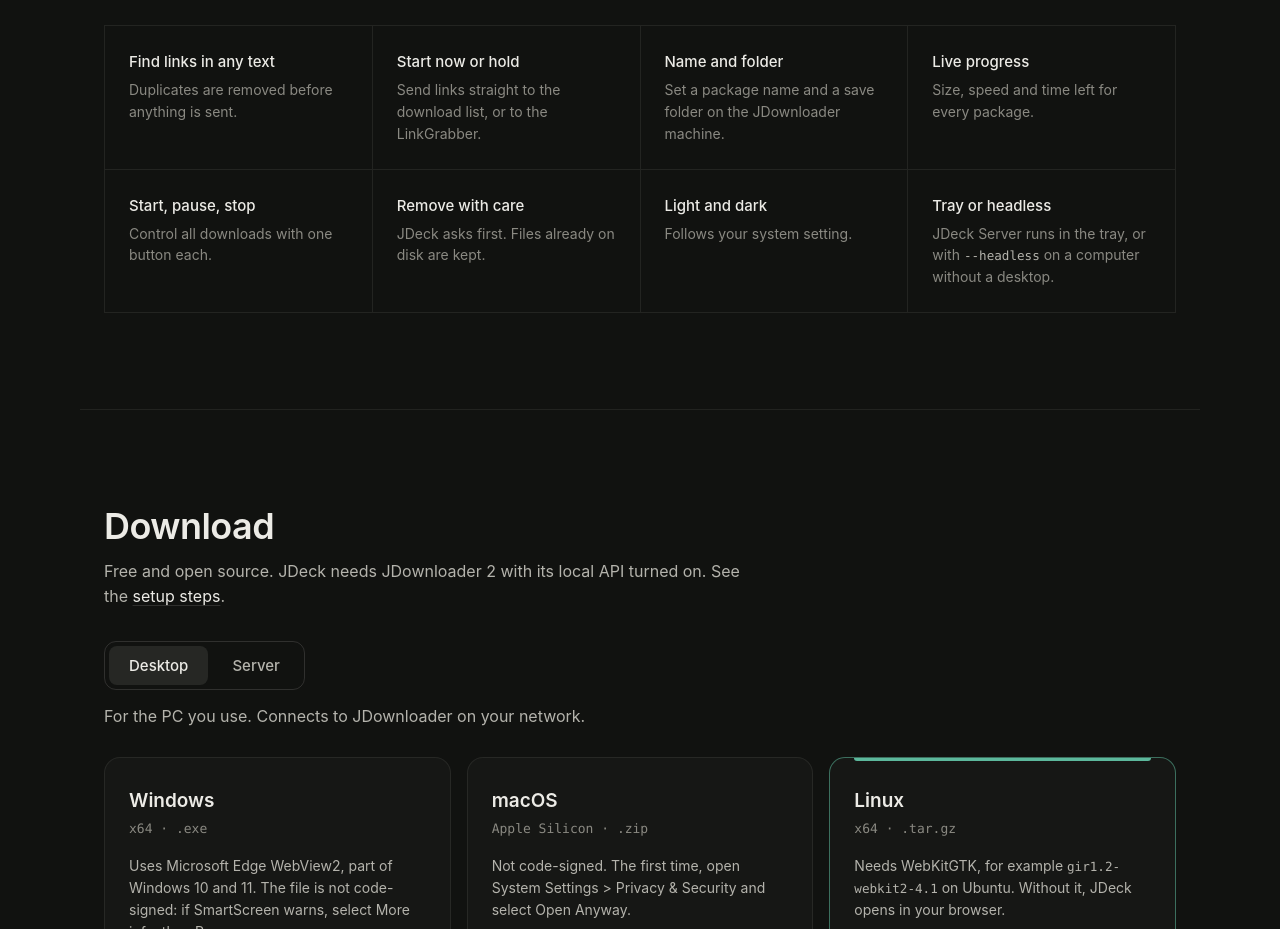
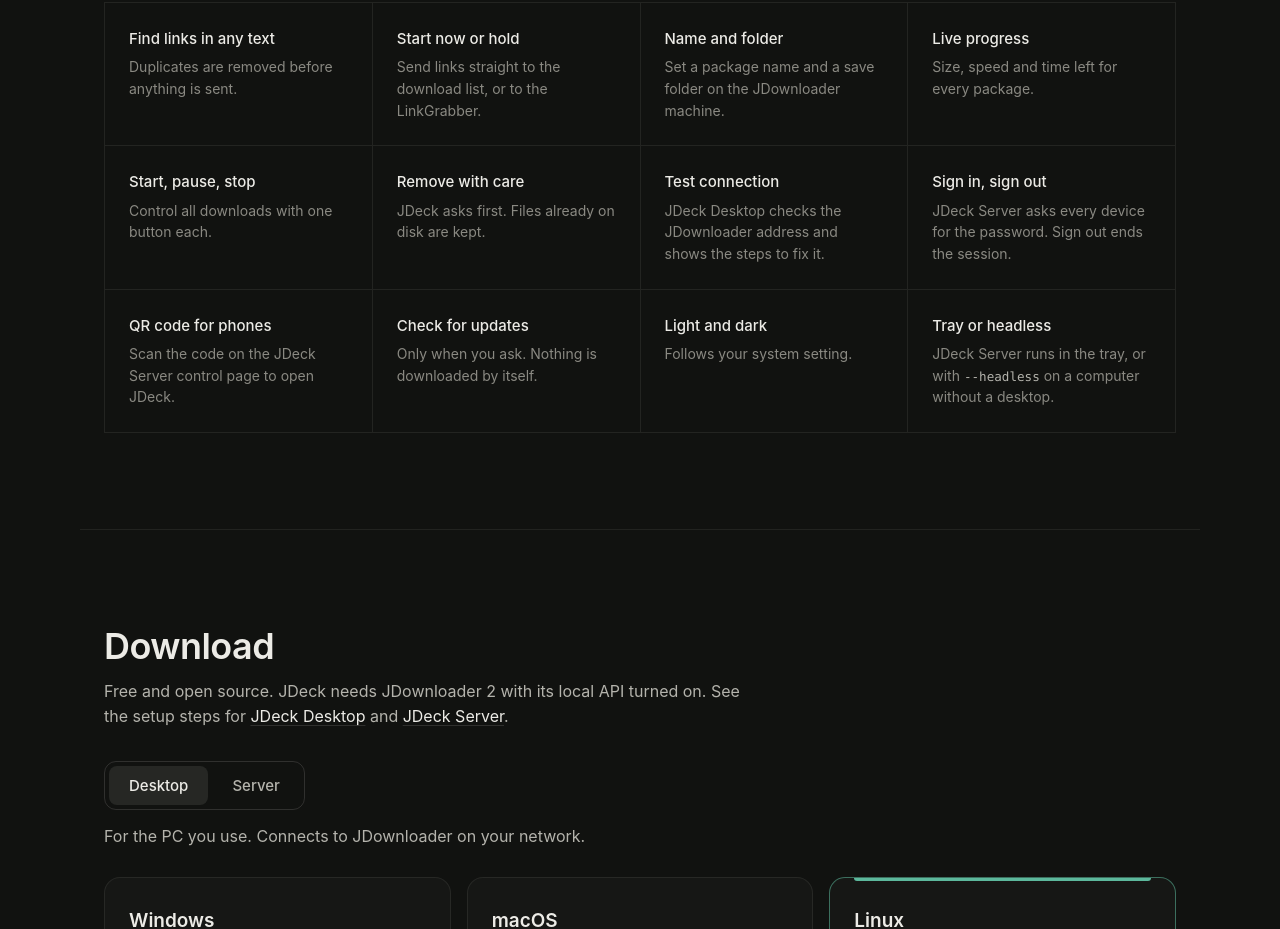
Before and after one commit to TariqMK/JDeck, a plain HTML site: page docs/index.html in a window 1280 px wide. Shown: the part 2937-3866 px from the top of the page. Drawn offline with Linux system fonts and the light colour scheme; no server answers.

Commit message:
Restructure README and update website content
Move Privacy after Download, add an edition diagram, make Run From
Source work on every OS, and note that GitHub Pages is live. On the
site, fix the setup link, state offline use in the privacy principle
and fill the feature grid to 12 items.

Co-Authored-By: Claude Opus 5.5 <noreply@anthropic.com>

```diff
--- a/docs/index.html
+++ b/docs/index.html
@@ -83,7 +83,7 @@
   <section class="principles" aria-label="Principles">
     <div>
       <h2>Stays on your network</h2>
-      <p>No account, no cloud and no tracking. JDeck does not use MyJDownloader. It talks only to the JDownloader address you set, and to GitHub when you select the version to check for updates.</p>
+      <p>Works without the internet. No account, no cloud and no tracking. JDeck does not use MyJDownloader. It talks only to JDownloader, and to GitHub when you check for updates.</p>
     </div>
     <div>
       <h2>JDownloader stays as it is</h2>
@@ -154,6 +154,10 @@
       <li><strong>Live progress</strong><span>Size, speed and time left for every package.</span></li>
       <li><strong>Start, pause, stop</strong><span>Control all downloads with one button each.</span></li>
       <li><strong>Remove with care</strong><span>JDeck asks first. Files already on disk are kept.</span></li>
+      <li><strong>Test connection</strong><span>JDeck Desktop checks the JDownloader address and shows the steps to fix it.</span></li>
+      <li><strong>Sign in, sign out</strong><span>JDeck Server asks every device for the password. Sign out ends the session.</span></li>
+      <li><strong>QR code for phones</strong><span>Scan the code on the JDeck Server control page to open JDeck.</span></li>
+      <li><strong>Check for updates</strong><span>Only when you ask. Nothing is downloaded by itself.</span></li>
       <li><strong>Light and dark</strong><span>Follows your system setting.</span></li>
       <li><strong>Tray or headless</strong><span>JDeck Server runs in the tray, or with <code>--headless</code> on a computer without a desktop.</span></li>
     </ul>
@@ -162,7 +166,7 @@
   <section class="download" id="download" data-edition="desktop">
     <span id="download-server" class="anchor" aria-hidden="true"></span>
     <h2 class="section-title">Download <span class="muted mono" id="dl-version"></span></h2>
-    <p class="section-lede">Free and open source. JDeck needs JDownloader 2 with its local API turned on. See the <a href="https://github.com/TariqMK/JDeck#setup">setup steps</a>.</p>
+    <p class="section-lede">Free and open source. JDeck needs JDownloader 2 with its local API turned on. See the setup steps for <a href="https://github.com/TariqMK/JDeck#set-up-jdeck-desktop">JDeck Desktop</a> and <a href="https://github.com/TariqMK/JDeck#set-up-jdeck-server">JDeck Server</a>.</p>
     <div class="edition-switch" id="edition-switch" role="group" aria-label="Edition">
       <button type="button" data-edition="desktop" aria-pressed="true">Desktop</button>
       <button type="button" data-edition="server" aria-pressed="false">Server</button>
```
Also changed, not shown: 1 other file.
